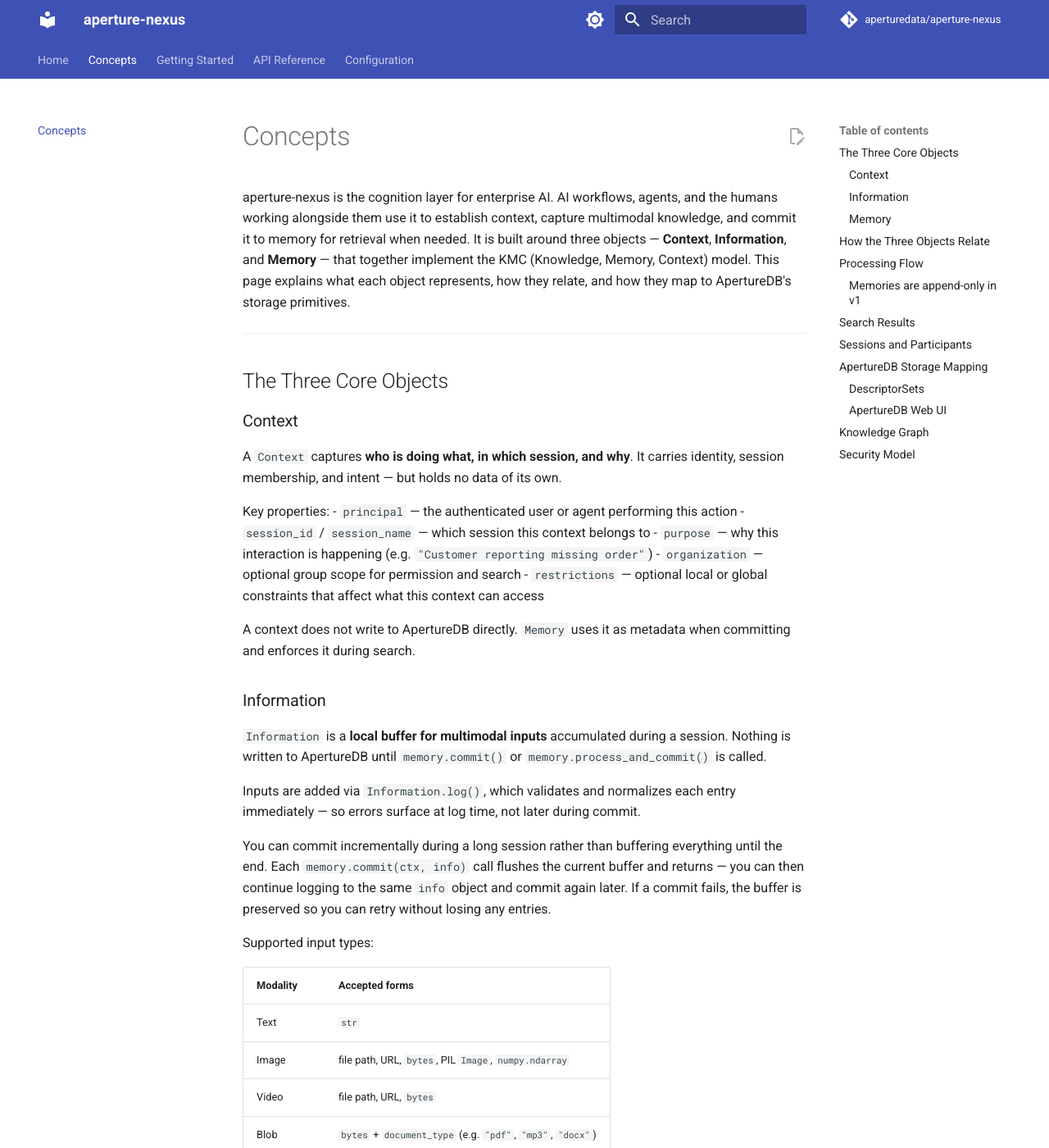
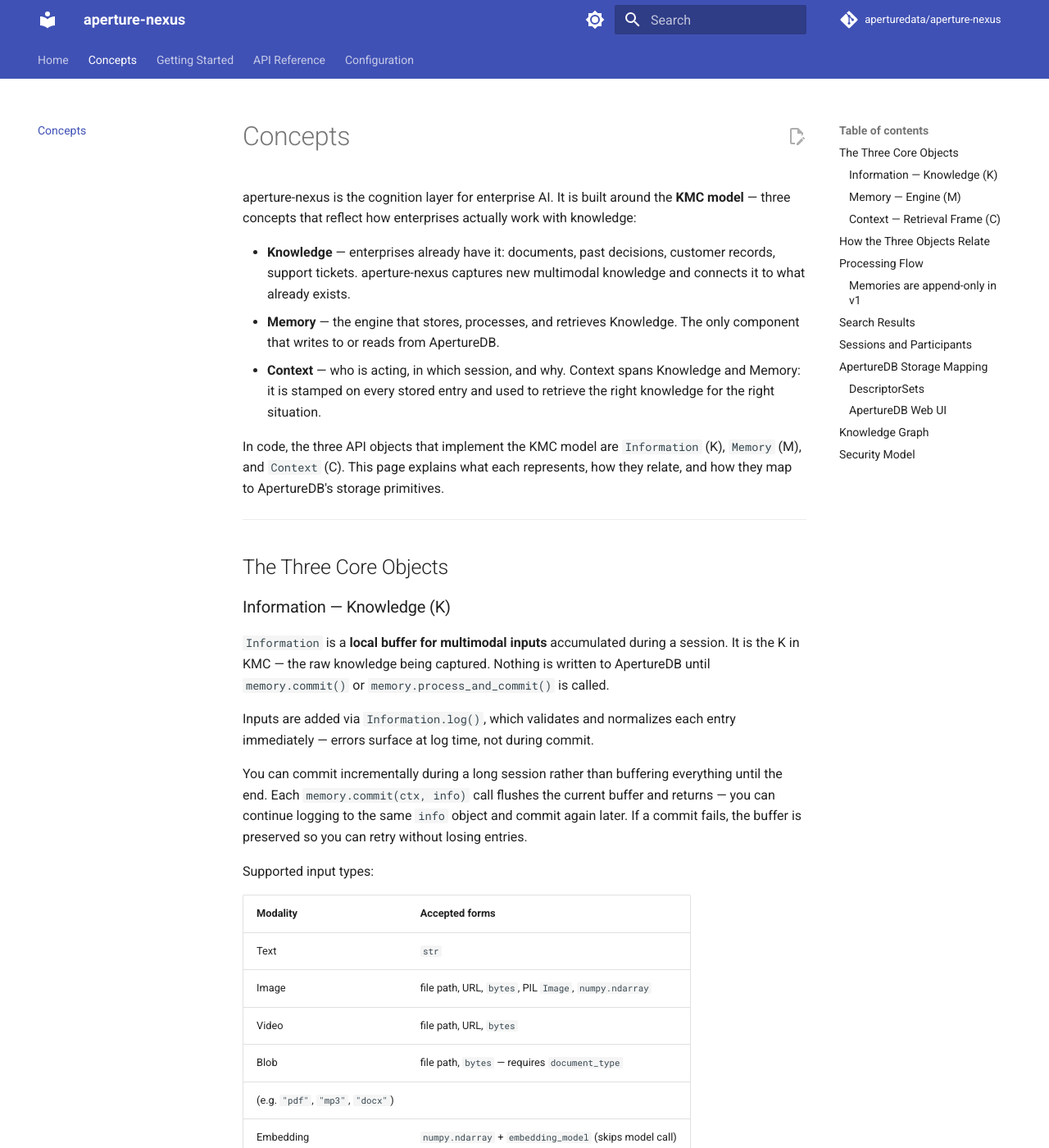
Before and after one commit to aperture-data/aperture-nexus, an MkDocs documentation site: the page built from docs/concepts.md, in a window 1280 px wide and 1400 px high. Shown: the whole window at 82% size. Built offline with MkDocs 1.6.1 and Material for MkDocs 9.7.7, drawn with Linux system fonts in a browser that asks for light colours; comment, search, counter and statistics services are not loaded; some of the changed text lies outside the part shown.

Commit message:
Address dev feedback: docs clarity and consistency
- Reorder KMC explanation to enterprise narrative (K->M->C):
  enterprises have Knowledge, Memory stores it, Context retrieves
  on the right frame. Previously the objects were explained
  Context->Information->Memory which inverted the conceptual model.
- Clarify Context.purpose: was "Why this interaction is happening"
  (vague). Now explains it as a task/intent phrase, notes it is
  filterable at search time, gives real examples.
- Fix SearchResult in api-reference: was documenting fields that do
  not exist (memory_id, timestamp, image, video_url, blob). Corrected
  to match the actual dataclass (user_id, created_at, start_frame,
  stop_frame, metadata).
- Fix info.log() signature: was missing the metadata parameter. Added
  it with full description.
- Remove info.query(): was documented but never implemented. Removed
  to avoid confusion.
- Clarify blob vs image storage semantics: image/video accept path,
  URL, or bytes; blob now accepts path or bytes. Added "Storage
  semantics" callout explaining content is read at commit time, not
  at log() time.
- Fix list rendering in Memory section of concepts.md: list items
  were joined to the preceding paragraph due to missing blank line.

````diff
--- a/docs/api-reference.md
+++ b/docs/api-reference.md
@@ -327,27 +327,32 @@
 
 ### `SearchResult`
 
-Returned by `memory.search()`. Exactly one content field is set,
-corresponding to the modality of the stored memory.
+Returned by `memory.search()`.
 
 ```python
 @dataclass
 class SearchResult:
-    score: float              # similarity (higher = more similar)
-    modality: str             # "text" | "image" | "video" | "blob"
-    memory_id: str
+    score: float        # similarity (higher = more similar)
+    modality: str       # "text" | "image" | "video" | "blob"
     session_id: str
     context_id: str
-    timestamp: datetime
+    user_id: str | None
+    created_at: datetime
 
-    # Content — exactly one is set:
+    # Text content — set when modality is "text" and text is short
     text: str | None = None
-    image: PIL.Image | None = None
-    video_url: str | None = None
-    blob: bytes | None = None
+
+    # Video clip boundaries (modality "video" only)
+    start_frame: int | None = None
+    stop_frame: int | None = None
 
     metadata: dict = field(default_factory=dict)
 ```
+
+To retrieve the raw bytes for image, video, or blob results, fetch
+the entry via the `context_id` or `session_id` from ApertureDB
+directly, or use `memory.search()` with `modality=` and use the
+`metadata` field to identify the stored object reference.
 
 ---
 
@@ -441,7 +446,7 @@
 | `principal` | `Principal` | The authenticated user or agent. Required. |
 | `session_id` | `str \| None` | ID of an existing session. Use `memory.generate_session_id()` for multi-participant sessions. |
 | `session_name` | `str \| None` | Human-readable session name. Must be unique within a principal's scope. |
-| `purpose` | `str \| None` | Why this interaction is happening. Stored as metadata; searchable. |
+| `purpose` | `str \| None` | The task or intent behind this interaction — a short phrase describing what is being done (e.g. `"debug failing export"`, `"Q3 budget review"`, `"customer support ticket #4821"`). Stored as metadata; filterable at search time via `filters={"purpose": "..."}`. |
 | `organization` | `str \| None` | Group scope for permission and search filtering. |
 | `priority` | `int` | Relative priority hint. Higher values are processed first in batch operations. |
 | `restrictions` | `dict \| None` | `{"local": [...], "global": [...]}` — access constraints applied during search. |
@@ -496,28 +501,42 @@
     text: str | None = None,
     image: str | bytes | PIL.Image | np.ndarray | None = None,
     video: str | bytes | None = None,
-    blob: bytes | None = None,
+    blob: str | bytes | None = None,
     document_type: str | None = None,
     embedding: np.ndarray | None = None,
     embedding_model: str | None = None,
+    metadata: dict | None = None,
 ) -> None
 ```
 
-Add one entry to the buffer. Multiple modalities can be combined in a single call (e.g. text + blob for "see attached PDF").
+Add one entry to the buffer. Multiple modalities can be combined in a
+single call (e.g. text + blob for "see attached PDF").
 
-Validation happens eagerly at `log()` time — bad inputs raise `NexusValidationError` immediately.
+Validation happens eagerly at `log()` time — bad inputs raise
+`NexusValidationError` immediately.
 
 | Parameter | Type | Description |
 |-----------|------|-------------|
 | `text` | `str \| None` | Plain text. Long text is chunked automatically at commit time. |
-| `image` | `str \| bytes \| PIL.Image \| np.ndarray \| None` | Image in any common form. File path, URL, bytes, PIL Image, or numpy array (HWC uint8 or float32). |
-| `video` | `str \| bytes \| None` | Video file path, URL, or raw bytes. |
-| `blob` | `bytes \| None` | Raw bytes for any binary format. Requires `document_type`. |
-| `document_type` | `str \| None` | File extension for blobs: `"pdf"`, `"mp3"`, `"docx"`, `"csv"`, etc. |
+| `image` | `str \| bytes \| PIL.Image \| np.ndarray \| None` | File path, URL, raw bytes, PIL Image, or numpy array (HWC uint8/float32). Content is read and stored at commit time. |
+| `video` | `str \| bytes \| None` | File path, URL, or raw bytes. Content stored at commit time. |
+| `blob` | `str \| bytes \| None` | File path or raw bytes for any binary format. Requires `document_type`. Use a path to avoid reading the file until commit. |
+| `document_type` | `str \| None` | File extension hint for blobs: `"pdf"`, `"mp3"`, `"docx"`, `"csv"`, etc. Required when `blob` is provided. |
 | `embedding` | `np.ndarray \| None` | Pre-computed embedding vector. Skips model call at commit time. Requires `embedding_model`. |
 | `embedding_model` | `str \| None` | Name of the model that produced the embedding. Required when `embedding` is provided. |
+| `metadata` | `dict \| None` | Arbitrary key-value properties stored alongside the entry. Keys must be `str`; values must be `str`, `int`, `float`, or `bool`. Reserved keys (`context_id`, `session_id`, etc.) are rejected. |
 
-**Raises:** `NexusValidationError` if input is invalid (missing file, wrong shape, missing `document_type` for blob, etc.)
+**Storage semantics:**
+
+- `image` and `video` accept a file path or URL as a `str` — the
+  content is read and stored at commit time, not at `log()` time.
+- `blob` similarly accepts a file path — content is read at commit.
+- Passing raw `bytes` stores the content directly in the buffer
+  (held in memory until commit).
+
+**Raises:** `NexusValidationError` if input is invalid (missing file,
+wrong numpy shape, missing `document_type` for blob, reserved metadata
+key, etc.)
 
 ```python
 info = Information(context_id=ctx.id)
@@ -525,7 +544,7 @@
 # Text
 info.log(text="Customer says order #4821 never arrived")
 
-# Images — any of these forms
+# Images — path, URL, PIL Image, or numpy array
 info.log(image="screenshot.png")
 info.log(image="https://example.com/photo.jpg")
 info.log(image=pil_image)
@@ -534,27 +553,26 @@
 # Video
 info.log(video="recording.mp4")
 
-# Blobs — document_type is required
-info.log(blob=open("contract.pdf", "rb").read(), document_type="pdf")
-info.log(blob=open("call.mp3", "rb").read(), document_type="mp3")
+# Blob — file path (content read at commit) or raw bytes
+info.log(blob="contract.pdf", document_type="pdf")
+info.log(blob=pdf_bytes,      document_type="pdf")
+info.log(blob="call.mp3",     document_type="mp3")
+
+# Metadata alongside any entry
+info.log(
+    text="Order #4821 missing",
+    metadata={"ticket_id": "T-99", "priority": 1},
+)
 
 # Pre-computed embedding — skips model call at commit time
-info.log(image=img, embedding=my_vector, embedding_model="clip-vit-base-patch32")
+info.log(
+    image=img,
+    embedding=my_vector,
+    embedding_model="clip-vit-base-patch32",
+)
 
 # Combined — one log entry with multiple modalities
-info.log(text="See attached invoice", blob=pdf_bytes, document_type="pdf")
-```
-
-### `info.query()`
-
-```python
-info.query(text: str) -> None
-```
-
-Log a retrieval intent — what the user or agent was looking for. Stored as metadata and used to improve future search relevance.
-
-```python
-info.query("what did we discuss last quarter?")
+info.log(text="See attached invoice", blob="invoice.pdf", document_type="pdf")
 ```
 
 ---
--- a/docs/concepts.md
+++ b/docs/concepts.md
@@ -6,53 +6,45 @@
 
 # Concepts
 
-aperture-nexus is the cognition layer for enterprise AI. AI workflows,
-agents, and the humans working alongside them use it to establish
-context, capture multimodal knowledge, and commit it to memory for
-retrieval when needed. It is built around three objects —
-**Context**, **Information**, and **Memory** — that together implement
-the KMC (Knowledge, Memory, Context) model. This page explains what
-each object represents, how they relate, and how they map to
+aperture-nexus is the cognition layer for enterprise AI. It is built
+around the **KMC model** — three concepts that reflect how enterprises
+actually work with knowledge:
+
+- **Knowledge** — enterprises already have it: documents, past
+  decisions, customer records, support tickets. aperture-nexus captures
+  new multimodal knowledge and connects it to what already exists.
+- **Memory** — the engine that stores, processes, and retrieves
+  Knowledge. The only component that writes to or reads from
+  ApertureDB.
+- **Context** — who is acting, in which session, and why. Context
+  spans Knowledge and Memory: it is stamped on every stored entry and
+  used to retrieve the right knowledge for the right situation.
+
+In code, the three API objects that implement the KMC model are
+`Information` (K), `Memory` (M), and `Context` (C). This page
+explains what each represents, how they relate, and how they map to
 ApertureDB's storage primitives.
 
 ---
 
 ## The Three Core Objects
 
-### Context
-
-A `Context` captures **who is doing what, in which session, and why**.
-It carries identity, session membership, and intent — but holds no
-data of its own.
-
-Key properties:
-- `principal` — the authenticated user or agent performing this action
-- `session_id` / `session_name` — which session this context belongs to
-- `purpose` — why this interaction is happening
-  (e.g. `"Customer reporting missing order"`)
-- `organization` — optional group scope for permission and search
-- `restrictions` — optional local or global constraints that affect
-  what this context can access
-
-A context does not write to ApertureDB directly. `Memory` uses it as
-metadata when committing and enforces it during search.
-
-### Information
+### Information — Knowledge (K)
 
 `Information` is a **local buffer for multimodal inputs** accumulated
-during a session. Nothing is written to ApertureDB until
-`memory.commit()` or `memory.process_and_commit()` is called.
+during a session. It is the K in KMC — the raw knowledge being
+captured. Nothing is written to ApertureDB until `memory.commit()`
+or `memory.process_and_commit()` is called.
 
 Inputs are added via `Information.log()`, which validates and
-normalizes each entry immediately — so errors surface at log time,
-not later during commit.
+normalizes each entry immediately — errors surface at log time, not
+during commit.
 
 You can commit incrementally during a long session rather than
 buffering everything until the end. Each `memory.commit(ctx, info)`
-call flushes the current buffer and returns — you can then continue
-logging to the same `info` object and commit again later. If a commit
-fails, the buffer is preserved so you can retry without losing any
-entries.
+call flushes the current buffer and returns — you can continue logging
+to the same `info` object and commit again later. If a commit fails,
+the buffer is preserved so you can retry without losing entries.
 
 Supported input types:
 
@@ -61,17 +53,51 @@
 | Text | `str` |
 | Image | file path, URL, `bytes`, PIL `Image`, `numpy.ndarray` |
 | Video | file path, URL, `bytes` |
-| Blob | `bytes` + `document_type` (e.g. `"pdf"`, `"mp3"`, `"docx"`) |
+| Blob | file path, `bytes` — requires `document_type`
+  (e.g. `"pdf"`, `"mp3"`, `"docx"`) |
 | Embedding | `numpy.ndarray` + `embedding_model` (skips model call) |
 
-### Memory
+Note that `image` and `video` accept paths and URLs (content is read
+at commit time), while `blob` also accepts a file path as a
+convenience. If you want to store a reference only (e.g. a URL you
+don't want fetched), use `text` or a custom `metadata` field.
 
-`Memory` is the **central engine**. It is the only component that
-writes to ApertureDB. It:
+### Memory — Engine (M)
+
+`Memory` is the **central engine** — the M in KMC. It is the only
+component that writes to ApertureDB. It:
+
 - Authenticates principals
 - Commits and processes `Information` into durable storage
 - Connects memories and contexts with named relationships
 - Searches across stored memories with permission enforcement
+
+### Context — Retrieval Frame (C)
+
+A `Context` captures **who is acting, in which session, and why** —
+the C in KMC. It is a pure data object: it never writes to ApertureDB.
+`Memory` uses it as a retrieval frame, stamping every stored entry
+with its properties so searches can be scoped precisely.
+
+Key properties:
+
+- `principal` — the authenticated user or agent performing this action
+- `session_id` / `session_name` — which session this context belongs
+  to
+- `purpose` — the task or intent behind this interaction, expressed
+  as a short phrase (e.g. `"debug failing export"`,
+  `"Q3 budget review"`, `"customer support ticket #4821"`). Stored
+  as metadata and filterable at search time.
+- `organization` — optional group scope for permission and search
+  filtering
+- `restrictions` — optional local or global constraints that affect
+  what this context can read and write
+
+**Why `purpose` matters:** it is the signal that lets Memory retrieve
+knowledge in the right context. `search(filters={"purpose":
+"customer support"})` returns only entries where that purpose was set
+— without it, results are scoped only by session or organization.
+Think of it as tagging every log entry with the task it was part of.
 
 ---
 
@@ -81,10 +107,10 @@
 flowchart TD
     P["Principal\n(authenticated user or agent)"]
     S["Session\n(shared across participants)"]
-    C["Context\n(one per participant per session)"]
-    I["Information\n(local buffer)"]
-    M["Memory\n(engine)"]
-    DB["ApertureDB"]
+    C["Context (C)\nwho · session · purpose"]
+    I["Information (K)\nlocal buffer — text · image · video · blob"]
+    M["Memory (M)\nengine"]
+    DB["ApertureDB\nvector search · knowledge graph"]
 
     P -->|"participates in"| S
     P -->|"identified by"| C
@@ -93,6 +119,7 @@
     I -->|"commit / process_and_commit"| M
     M -->|"reads and writes"| DB
     DB -->|"search results"| M
+    C -->|"stamps every entry"| M
 ```
 
 ---
````
Also changed, not shown: docs/README.md (+13 -11 lines).
